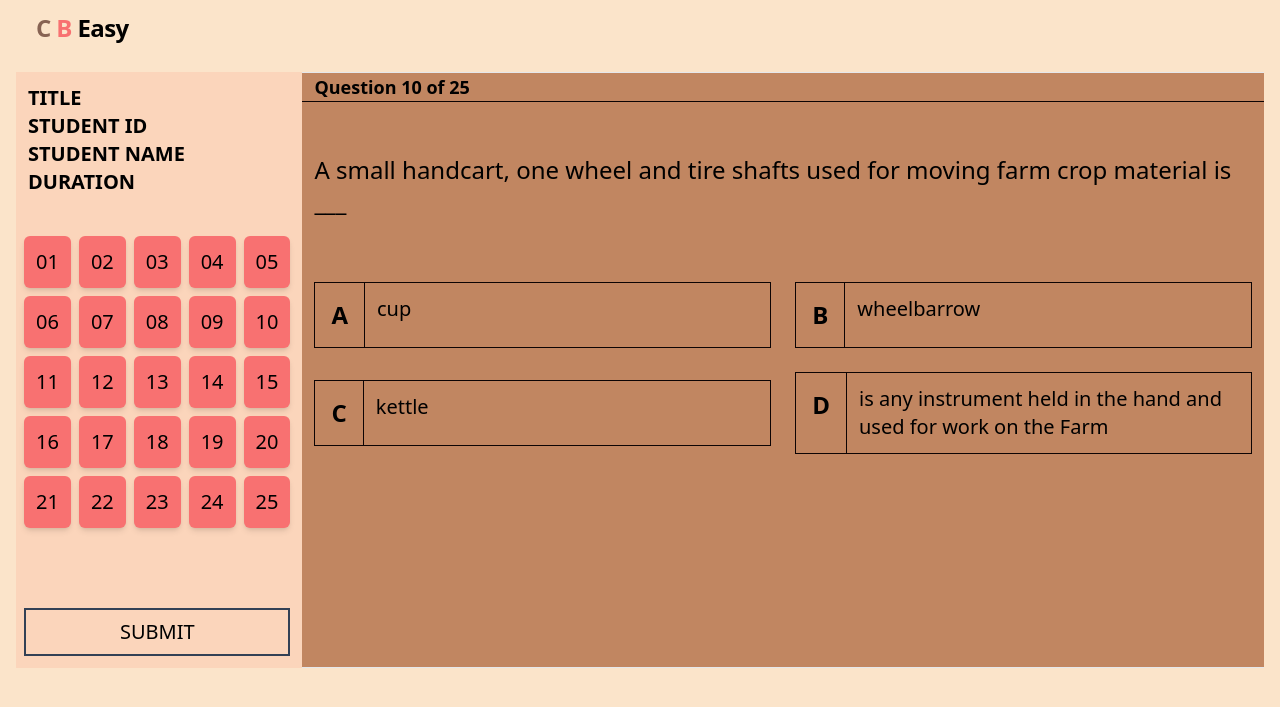
After one commit to philldemzy/back, a Python web app: template templates/test.html in a window 1280 px wide. The commit adds this page. Shown: the top 707 px of the page. Run offline with Jinja, Linux system fonts and the light colour scheme; the template is opened without the code that fills it, so the values that code supplies are empty; style sheets or scripts are compiled from the project's sources.

Commit message:
new pages

```diff
--- a/index.html
+++ b/index.html
@@ -56,7 +56,7 @@
                     <i>With simply a single".txt" file containing all of the questions' information in a specified format,</i>
                 </p>
                 <div class="mt-4 sm:mt-6 float-right">
-                    <a  href="/templates/expln.html" class="inline-block px-5 py-3 rounded-lg bg-brown4 uppercase tracking-wider font-semibold text-sm text-white shadow-lg sm:text-base transform transition hover:bg-brown3 hover:shadow-2xl hover:-translate-y-0.5">
+                    <a  href="/templates/test_det.html" class="inline-block px-5 py-3 rounded-lg bg-brown4 uppercase tracking-wider font-semibold text-sm text-white shadow-lg sm:text-base transform transition hover:bg-brown3 hover:shadow-2xl hover:-translate-y-0.5">
                         Get started
                     </a>
                 </div>
--- a/templates/new_test.html
+++ b/templates/new_test.html
@@ -49,12 +49,12 @@
                         <span class="my-4 text-lg lg:text-xl lg:w-1/6">Test File</span>
                         <label class="flex w-full lg:w-3/4" for="test_file">
                             <input type="file" id="test_file" name="exam_file" accept=".txt" class="hidden lg:h-14 h-9">
-                            <div class="text-md lg:text-xl inline-block py-1 lg:py-3 align-middle text-center rounded-sm w-3/5 bg-gray-400 h-9 lg:h-14" id="imageName"></div>
-                            <div class="text-md lg:text-xl border-1 border-dark1 inline-block py-1 lg:py-3 align-middle text-center hover:outline rounded-sm w-2/5 bg-white h-9 lg:h-14">Select File</div>
+                            <div class="rounded-bl-md text-md lg:text-xl inline-block py-1 lg:py-3 align-middle text-center rounded-sm w-3/5 bg-white h-9 lg:h-14" id="imageName"></div>
+                            <div class="text-clip overflow-hidden rounded-br-md text-md lg:text-xl border-1 border-dark1 inline-block py-1 lg:py-3 align-middle text-center hover:outline rounded-sm w-2/5 bg-gray-400 h-9 lg:h-14">Select File</div>
                         </label>
                     </div>
                     <div class="flex flex-row-reverse mt-6 lg:mt-0 sm:mt-8 lg:w-11/12">
-                        <input type="submit" value="Submit" class="hover:-translate-y-0.5 bg-brown4 hover:bg-brown3 inline-block px-5 py-3 rounded-lg uppercase tracking-wider font-semibold text-sm text-white shadow-lg sm:text-base">
+                        <input type="submit" value="Submit" class="hover:-translate-y-0.5 bg-brown4 hover:bg-brown3 inline-block px-3 py-2 lg:px-5 lg:py-3 rounded-lg uppercase tracking-wider font-semibold text-sm text-white shadow-lg sm:text-base">
                     </div>
                 </form>
             </div>
--- /dev/null
+++ b/templates/test.html
@@ -0,0 +1,94 @@
+<!DOCTYPE html>
+<html>
+    <head>
+        <meta charset="UTF-8">
+        <meta name="viewport" content="width=device-width, initial-scale=1.0">
+        <title>CBEasy</title>
+        <link href="/css/tailwind.css" rel="stylesheet">
+    </head>
+    <body class="bg-brown1">
+        <header class="grid grid-cols-2 mx-6 md:mx-24 lg:mx-6">
+            <div class="font-['Trebuchet MS']">
+                <h2 class="p-2 lg:p-3 font-bold text-xl sm:text-2xl tracking-tight">
+                    <b class="text-brown4">C</b>
+                    <b class="text-red-400">B</b>
+                    Easy
+                </h2>
+            </div>
+        </header>
+
+        <div class="p-4 grid lg:grid-rows-6 lg:grid-flow-col">
+            <div class="lg:row-span-6 bg-brown2 flex lg:grid p-3 md:space-x-10 lg:-space-x-1 justify-center">
+                <div class="p-2 lg:p-0 text-base lg:text-xl font-medium lg:font-semibold uppercase">
+                    <h4>Title</h4>
+                    <h4>Student ID</h4>
+                    <h4>Student Name</h4>
+                    <h4>Duration</h4>
+                </div>
+                <nav class="mt-4 grid grid-cols-5 gap-2 text-base lg:text-xl lg:mt-5 xl:mt-10">
+                    <div class="p-1 sm:p-3 xl:p-3 bg-red-400 rounded-md shadow-md text-center hover:bg-red-700 hover:text-white cursor-pointer">01</div>
+                    <div class="p-1 sm:p-3 xl:p-3 bg-red-400 rounded-md shadow-md text-center hover:bg-red-700 hover:text-white cursor-pointer">02</div>
+                    <div class="p-1 sm:p-3 xl:p-3 bg-red-400 rounded-md shadow-md text-center hover:bg-red-700 hover:text-white cursor-pointer">03</div>
+                    <div class="p-1 sm:p-3 xl:p-3 bg-red-400 rounded-md shadow-md text-center hover:bg-red-700 hover:text-white cursor-pointer">04</div>
+                    <div class="p-1 sm:p-3 xl:p-3 bg-red-400 rounded-md shadow-md text-center hover:bg-red-700 hover:text-white cursor-pointer">05</div>
+                    <div class="p-1 sm:p-3 xl:p-3 bg-red-400 rounded-md shadow-md text-center hover:bg-red-700 hover:text-white cursor-pointer">06</div>
+                    <div class="p-1 sm:p-3 xl:p-3 bg-red-400 rounded-md shadow-md text-center hover:bg-red-700 hover:text-white cursor-pointer">07</div>
+                    <div class="p-1 sm:p-3 xl:p-3 bg-red-400 rounded-md shadow-md text-center hover:bg-red-700 hover:text-white cursor-pointer">08</div>
+                    <div class="p-1 sm:p-3 xl:p-3 bg-red-400 rounded-md shadow-md text-center hover:bg-red-700 hover:text-white cursor-pointer">09</div>
+                    <div class="p-1 sm:p-3 xl:p-3 bg-red-400 rounded-md shadow-md text-center hover:bg-red-700 hover:text-white cursor-pointer">10</div>
+                    <div class="p-1 sm:p-3 xl:p-3 bg-red-400 rounded-md shadow-md text-center hover:bg-red-700 hover:text-white cursor-pointer">11</div>
+                    <div class="p-1 sm:p-3 xl:p-3 bg-red-400 rounded-md shadow-md text-center hover:bg-red-700 hover:text-white cursor-pointer">12</div>
+                    <div class="p-1 sm:p-3 xl:p-3 bg-red-400 rounded-md shadow-md text-center hover:bg-red-700 hover:text-white cursor-pointer">13</div>
+                    <div class="p-1 sm:p-3 xl:p-3 bg-red-400 rounded-md shadow-md text-center hover:bg-red-700 hover:text-white cursor-pointer">14</div>
+                    <div class="p-1 sm:p-3 xl:p-3 bg-red-400 rounded-md shadow-md text-center hover:bg-red-700 hover:text-white cursor-pointer">15</div>
+                    <div class="p-1 sm:p-3 xl:p-3 bg-red-400 rounded-md shadow-md text-center hover:bg-red-700 hover:text-white cursor-pointer">16</div>
+                    <div class="p-1 sm:p-3 xl:p-3 bg-red-400 rounded-md shadow-md text-center hover:bg-red-700 hover:text-white cursor-pointer">17</div>
+                    <div class="p-1 sm:p-3 xl:p-3 bg-red-400 rounded-md shadow-md text-center hover:bg-red-700 hover:text-white cursor-pointer">18</div>
+                    <div class="p-1 sm:p-3 xl:p-3 bg-red-400 rounded-md shadow-md text-center hover:bg-red-700 hover:text-white cursor-pointer">19</div>
+                    <div class="p-1 sm:p-3 xl:p-3 bg-red-400 rounded-md shadow-md text-center hover:bg-red-700 hover:text-white cursor-pointer">20</div>
+                    <div class="p-1 sm:p-3 xl:p-3 bg-red-400 rounded-md shadow-md text-center hover:bg-red-700 hover:text-white cursor-pointer">21</div>
+                    <div class="p-1 sm:p-3 xl:p-3 bg-red-400 rounded-md shadow-md text-center hover:bg-red-700 hover:text-white cursor-pointer">22</div>
+                    <div class="p-1 sm:p-3 xl:p-3 bg-red-400 rounded-md shadow-md text-center hover:bg-red-700 hover:text-white cursor-pointer">23</div>
+                    <div class="p-1 sm:p-3 xl:p-3 bg-red-400 rounded-md shadow-md text-center hover:bg-red-700 hover:text-white cursor-pointer">24</div>
+                    <div class="p-1 sm:p-3 xl:p-3 bg-red-400 rounded-md shadow-md text-center hover:bg-red-700 hover:text-white cursor-pointer">25</div>
+                </nav>
+                <button class="hidden lg:block uppercase p-2 text-base lg:text-xl border-2 border-slate-700 lg:mt-10 xl:mt-20 hover:bg-slate-700 hover:text-white">
+                    Submit
+                </button>
+            </div>
+            <div class="bg-brown3 lg:col-span-5 lg:row-span-6 space-y-10 border-y ">
+                <div class="w-full border-b border-dark1">
+                    <span class="text-semibold text-base lg:text-lg p-3 font-semibold">Question 10 of 25</span>
+                </div>
+                <div class="text-base lg:text-2xl text-semibold p-3 mt-7">
+                    A small handcart, one wheel and tire shafts used for moving farm crop material is ___
+                </div>
+
+                <div class="flex justify-center mt-10">
+                    <section class="grid grid-cols-2 p-3 min-w-min gap-6 items-center">
+                        <div class="flex border border-dark1 max-w-prose cursor-pointer hover:shadow-lg">
+                            <div class="text-lg lg:text-2xl font-semibold border-r border-dark1 p-2 md:p-3 lg:p-4">A</div>
+                            <p class="text-sm md:text-base lg:text-xl p-3">cup</p>
+                        </div>
+                        <div class="flex border border-dark1 max-w-prose cursor-pointer hover:shadow-lg">
+                            <div class="text-lg lg:text-2xl font-semibold border-r border-dark1 p-2 md:p-3 lg:p-4">B</div>
+                            <p class="text-sm md:text-base lg:text-xl p-3">wheelbarrow</p>
+                        </div>
+                        <div class="flex border border-dark1 max-w-prose cursor-pointer hover:shadow-lg">
+                            <div class="text-lg lg:text-2xl font-semibold border-r border-dark1 p-2 md:p-3 lg:p-4">C</div>
+                            <p class="text-sm md:text-base lg:text-xl p-3">kettle</p>
+                        </div>
+                        <div class="flex border border-dark1 max-w-prose cursor-pointer hover:shadow-lg">
+                            <div class="text-lg lg:text-2xl font-semibold border-r border-dark1 p-2 md:p-3 lg:p-4">D</div>
+                            <p class="text-sm md:text-base lg:text-xl p-3">is any instrument held in the hand and used for work on the Farm</p>
+                        </div>
+                    </section>
+                </div>
+
+            </div>
+        </div>
+
+        <script>
+        </script>
+    </body>
+</html>
```
Also changed, not shown: templates/test_det.html (added, +61 -0 lines).
